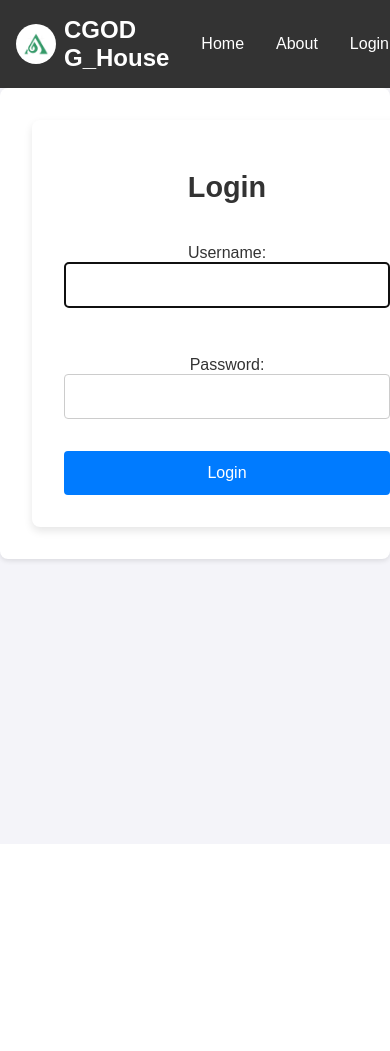
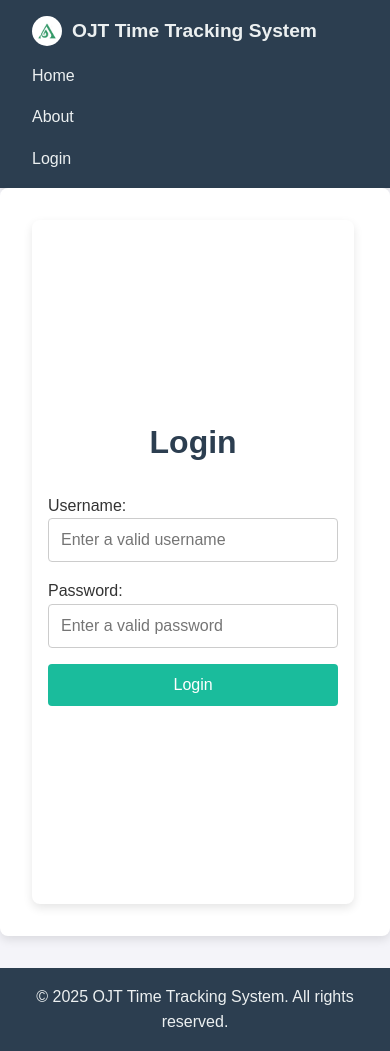
Before and after one commit to AlfredOfficial/Check-In-System-Python, a Django app: page /accounts/login/ in a window 390 px wide. Before the commit the page ends 565 px from the top, so only its background shows below. Run offline with Django 5.2, Linux system fonts and the light colour scheme.

Commit message:
adding forms.py, modifying css style, and layout

```diff
--- /dev/null
+++ b/grouproject/accounts/forms.py
@@ -0,0 +1,17 @@
+from django import forms
+from django.contrib.auth.forms import AuthenticationForm
+
+class CustomAuthenticationForm(AuthenticationForm):
+    username = forms.CharField(
+        widget=forms.TextInput(attrs={
+            'class': 'form-control',
+            'placeholder': 'Enter a valid username',
+            'autocomplete': 'username'
+        })
+    )
+    password = forms.CharField(
+        widget=forms.PasswordInput(attrs={
+            'class': 'form-control',
+            'placeholder': 'Enter a valid password'
+        })
+    )
--- a/grouproject/accounts/views.py
+++ b/grouproject/accounts/views.py
@@ -1,20 +1,19 @@
 from django.shortcuts import render, redirect
-from django.contrib.auth import authenticate, login, logout
-from django.contrib.auth.forms import UserCreationForm, AuthenticationForm
+from django.contrib.auth import login, logout
 from django.contrib.auth.decorators import login_required
-from django.urls import reverse
+from .forms import CustomAuthenticationForm  # Import the custom form
 
 def login_view(request):
     if request.method == 'POST':
-        form = AuthenticationForm(data=request.POST)
+        form = CustomAuthenticationForm(data=request.POST)  # Use the custom form
         if form.is_valid():
             user = form.get_user()
             login(request, user)
-            return redirect('login')
+            return redirect('home')  # Redirect to the home page or dashboard
         else:
             return render(request, 'accounts/login.html', {'form': form, 'error': 'Invalid credentials'})
     else:
-        form = AuthenticationForm()
+        form = CustomAuthenticationForm()  # Use the custom form
     return render(request, 'accounts/login.html', {'form': form})
 
 @login_required
--- a/grouproject/grouproject/static/css/style.css
+++ b/grouproject/grouproject/static/css/style.css
@@ -1,138 +1,217 @@
-body {
-    font-family: Arial, sans-serif;
+/* General Reset */
+* {
     margin: 0;
     padding: 0;
-    overflow-x: hidden;
+    box-sizing: border-box;
+}
+
+body {
+    font-family: 'Arial', sans-serif;
+    line-height: 1.6;
     background-color: #f4f4f9;
     color: #333;
+    margin: 0;
+}
 
-}
+/* Navigation Bar */
 nav {
-    background-color: #333;
-    color: #fff;
-    padding: 1rem;
     display: flex;
-    align-items: center; /* Align items vertically */
-    gap: 2rem; /* Space between logo and links */
-
+    justify-content: space-between;
+    align-items: center;
+    background-color: #2c3e50;
+    padding: 1rem 2rem;
+    box-shadow: 0 2px 5px rgba(0, 0, 0, 0.1);
 }
 
 .nav-title {
+    display: flex;
+    align-items: center;
+    color: #ecf0f1;
     font-size: 1.5rem;
     font-weight: bold;
-    color: #fff;
-    display: flex;
-    align-items: center; /* Align logo and text vertically */
-    gap: 0.5rem; /* Space between logo and text */
-    margin-right: auto; /* Push links to the right */
 }
 
 .nav-logo {
-    width: 40px; /* Adjust logo size */
+    width: 40px;
     height: 40px;
-    border-radius: 50%; /* Optional: make the logo circular */
+    margin-right: 10px;
+    border-radius: 50%;
 }
 
 .nav-links {
     display: flex;
-    gap: 2rem; /* Space between navigation links */
+    gap: 1.5rem;
 }
 
 .nav-links a {
-    color: #fff;
     text-decoration: none;
+    color: #ecf0f1;
     font-size: 1rem;
-    display: flex;
-    align-items: center;
+    transition: color 0.3s ease;
 }
 
 .nav-links a:hover {
-    text-decoration: underline;
+    color: #1abc9c;
 }
+
+/* Main Content */
 main {
     padding: 2rem;
     max-width: 1200px;
     margin: 0 auto;
-    background: #fff;
-    box-shadow: 0 2px 5px rgba(0, 0, 0, 0.1);
+    background: #ffffff;
+    box-shadow: 0 4px 10px rgba(0, 0, 0, 0.1);
     border-radius: 8px;
+}
 
-}
-.content {
+/* Login Page Styles */
+.login-container {
     display: flex;
     flex-direction: column;
+    justify-content: center;
     align-items: center;
-    justify-content: center;
-    height: 100vh; /* Full viewport height */
+    min-height: calc(100vh - 160px); /* Adjust height to account for navbar and footer */
+    padding: 2rem;
+    background-color: #ffffff;
+    box-shadow: 0 4px 10px rgba(0, 0, 0, 0.1);
+    border-radius: 8px;
+    margin: 2rem auto;
+    max-width: 400px;
 }
-/* Login container styling */
-.login-container {
-    background: #fff;
-    padding: 2rem;
-    border-radius: 8px;
-    box-shadow: 0 4px 8px rgba(0, 0, 0, 0.1);
-    width: 100%;
-    max-width: 400px;
+
+.login-container h1 {
+    font-size: 2rem;
+    color: #2c3e50;
+    margin-bottom: 1.5rem;
+}
+
+.error-message {
+    color: #e74c3c;
+    background-color: #fce4e4;
+    padding: 0.5rem;
+    border: 1px solid #e74c3c;
+    border-radius: 4px;
+    margin-bottom: 1rem;
     text-align: center;
 }
 
-/* Heading styling */
-.login-container h1 {
-    margin-bottom: 1.5rem;
-    font-size: 1.8rem;
-    color: #333;
+form {
+    width: 100%;
 }
 
-/* Error message styling */
-.error-message {
-    color: #d9534f;
-    background: #f8d7da;
-    padding: 0.5rem;
-    border-radius: 4px;
-    margin-bottom: 1rem;
-    font-size: 0.9rem;
-}
-
-/* Form styling */
-form {
-    display: flex;
-    flex-direction: column;
-    gap: 1rem;
-}
-
-/* Input fields styling */
-form input {
-    padding: 0.8rem;
-    font-size: 1rem;
-    border: 1px solid #ccc;
-    border-radius: 4px;
+form .btn {
+    display: block;
     width: 100%;
-    box-sizing: border-box;
-}
-
-/* Button styling */
-form .btn {
-    padding: 0.8rem;
-    font-size: 1rem;
-    background-color: #007bff;
-    color: #fff;
+    padding: 0.75rem;
+    background-color: #1abc9c;
+    color: #ffffff;
     border: none;
     border-radius: 4px;
+    font-size: 1rem;
     cursor: pointer;
     transition: background-color 0.3s ease;
 }
 
 form .btn:hover {
-    background-color: #0056b3;
+    background-color: #16a085;
 }
 
-/* Link styling */
-.login-container a {
-    color: #007bff;
-    text-decoration: none;
-    font-size: 0.9rem;
+form input {
+    width: 100%;
+    padding: 0.75rem;
+    margin-bottom: 1rem;
+    border: 1px solid #ccc;
+    border-radius: 4px;
+    font-size: 1rem;
 }
 
-.login-container a:hover {
-    text-decoration: underline;
+form input:focus {
+    border-color: #1abc9c;
+    outline: none;
+    box-shadow: 0 0 5px rgba(26, 188, 156, 0.5);
 }
+
+/* Responsive Design */
+@media (max-width: 768px) {
+    nav {
+        flex-direction: column;
+        align-items: flex-start;
+    }
+
+    .nav-links {
+        flex-direction: column;
+        gap: 1rem;
+        margin-top: 1rem;
+    }
+
+    main {
+        padding: 1rem;
+    }
+
+    .login-container {
+        padding: 1rem;
+        margin: 1rem;
+        max-width: 90%; /* Ensure it fits smaller screens */
+    }
+
+    .nav-title {
+        font-size: 1.2rem; /* Adjust font size for smaller screens */
+    }
+
+    .nav-logo {
+        width: 30px; /* Reduce logo size */
+        height: 30px;
+    }
+}
+
+/* For medium devices (tablets, 768px to 1024px) */
+@media (min-width: 768px) and (max-width: 1024px) {
+    nav {
+        padding: 1rem 1.5rem;
+    }
+
+    .nav-links {
+        gap: 1rem;
+    }
+
+    main {
+        padding: 1.5rem;
+    }
+
+    .login-container {
+        max-width: 500px; /* Slightly larger for tablets */
+    }
+
+    .nav-title {
+        font-size: 1.4rem; /* Adjust font size */
+    }
+
+    .nav-logo {
+        width: 35px; /* Adjust logo size */
+        height: 35px;
+    }
+}
+
+/* For large devices (desktops, more than 1024px) */
+@media (min-width: 1024px) {
+    nav {
+        padding: 1rem 2rem;
+    }
+
+    main {
+        padding: 2rem;
+    }
+
+    .login-container {
+        max-width: 400px; /* Keep the login form compact */
+    }
+
+    .nav-title {
+        font-size: 1.5rem; /* Default font size */
+    }
+
+    .nav-logo {
+        width: 40px; /* Default logo size */
+        height: 40px;
+    }
+}
--- a/grouproject/grouproject/templates/layout.html
+++ b/grouproject/grouproject/templates/layout.html
@@ -6,7 +6,7 @@
     <meta name="viewport" content="width=device-width, initial-scale=1.0">
     <title>
         {% block title %}
-            OUR PROJECT
+            OJT Time Tracking System
         {% endblock %}
     </title>
     <!-- for design  -->
@@ -22,7 +22,7 @@
 
     <nav>
         <span class="nav-title">
-            <img src="{% static 'images/logo.jpg' %}" alt="Logo" class="nav-logo"> CGOD G_House
+            <img src="{% static 'images/logo.jpg' %}" alt="Logo" class="nav-logo"> OJT Time Tracking System
         </span>
         <div class="nav-links">
             <a href="/"></i> Home</a>
@@ -30,10 +30,15 @@
             <a href="{% url 'login' %}"> Login</a>
         </div>
     </nav>
+
     <main>
         {% block content %}
         {% endblock %}
     </main>
 
+    <footer style="text-align: center; padding: 1rem; background-color: #2c3e50; color: #ecf0f1; margin-top: 2rem;">
+        &copy; 2025 OJT Time Tracking System. All rights reserved.
+    </footer>
+
 </body>
 </html>
```
